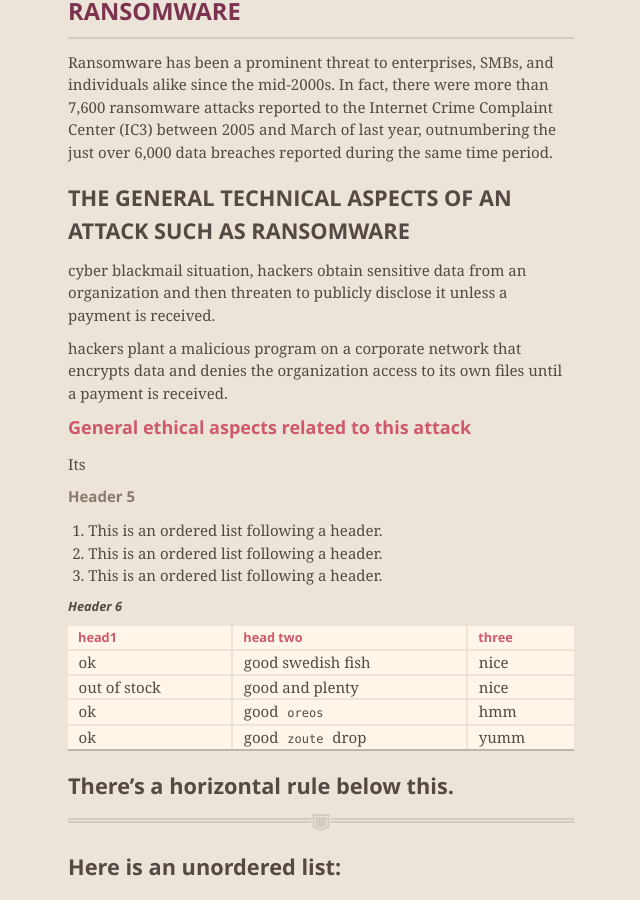
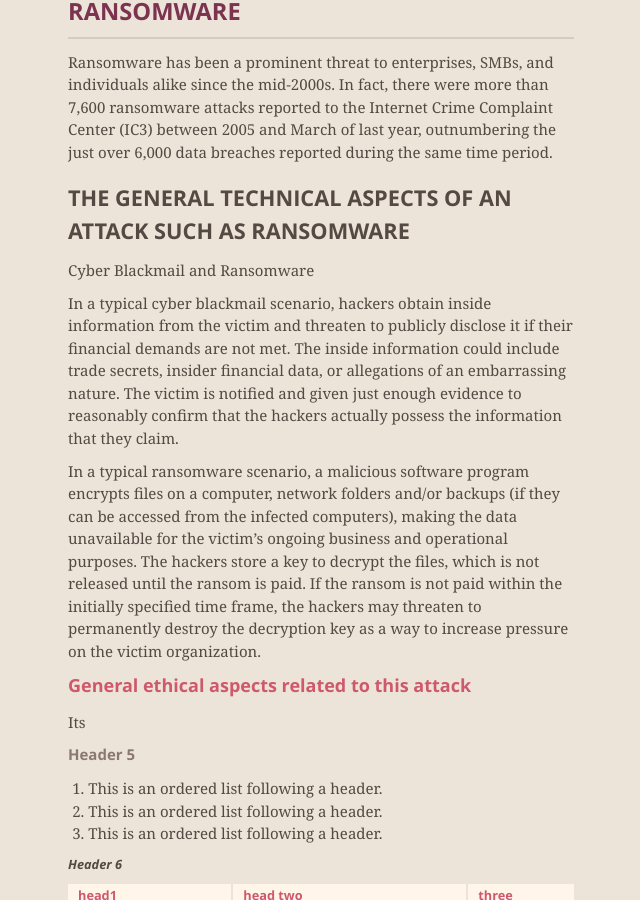
Before and after one commit to nehole/nehole.github.io, a Jekyll site: the page built from index.md, in a window 1280 px wide and 900 px high, scrolled down 477 px. Shown: the whole window, without its empty margins (319-959 px from the left). Built offline with Jekyll 4.4.1, drawn with Linux system fonts in a browser that asks for light colours; nearby versions of some CDN libraries; our own code applies the rules of GitHub Pages for plain Markdown files.

Commit message:
Update index.md

```diff
--- a/index.md
+++ b/index.md
@@ -12,9 +12,11 @@ Ransomware has been a prominent threat to enterprises, SMBs, and individuals ali
 
 ### [](#header-3)THE GENERAL TECHNICAL ASPECTS OF AN ATTACK SUCH AS RANSOMWARE
 
-cyber blackmail situation, hackers obtain sensitive data from an organization and then threaten to publicly disclose it unless a payment is received.
+Cyber Blackmail and Ransomware
 
- hackers plant a malicious program on a corporate network that encrypts data and denies the organization access to its own files until a payment is received.
+In a typical cyber blackmail scenario, hackers obtain inside information from the victim and threaten to publicly disclose it if their financial demands are not met. The inside information could include trade secrets, insider financial data, or allegations of an embarrassing nature. The victim is notified and given just enough evidence to reasonably confirm that the hackers actually possess the information that they claim.
+
+In a typical ransomware scenario, a malicious software program encrypts files on a computer, network folders and/or backups (if they can be accessed from the infected computers), making the data unavailable for the victim’s ongoing business and operational purposes. The hackers store a key to decrypt the files, which is not released until the ransom is paid. If the ransom is not paid within the initially specified time frame, the hackers may threaten to permanently destroy the decryption key as a way to increase pressure on the victim organization.
 #### [](#header-4)General ethical aspects related to this attack
 
 Its
```
